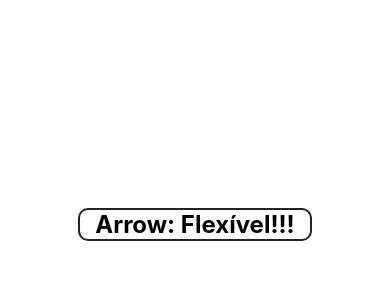
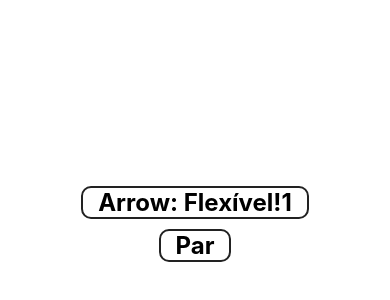
Before and after one commit to rafaellbarros/react-native-apps-nativas-android-e-ios, a React Native app in the folder exercicios/: screen / in a window 390 px wide. Shown: the part 198-498 px from the top of the page. Built offline with nearby package versions, Linux system fonts and the light colour scheme.

Commit message:
:construction: Renderizaçao Condicional

```diff
--- a/exercicios/src/App.js
+++ b/exercicios/src/App.js
@@ -1,12 +1,14 @@
 import React, {Component} from 'react'
 import {View, Text, StyleSheet} from 'react-native'
+import ParImpar from './components/ParImpar'
 import Simples from './components/Simples'
 
 export default class App extends Component {
 	render() {
 		return (
 			<View style={styles.container}>
-				<Simples texto='Flexível!!!' />
+				<Simples texto='Flexível!1' />
+				<ParImpar numero={32} />
 			</View>
 		)
 	}
--- /dev/null
+++ b/exercicios/src/components/If.js
@@ -0,0 +1,7 @@
+export default props => {
+	if (props.test) {
+		return props.children
+	} else {
+		return false
+	}
+}
--- /dev/null
+++ b/exercicios/src/components/ParImpar.js
@@ -0,0 +1,34 @@
+import React from 'react'
+import {View, Text} from 'react-native'
+import Padrao from '../estilo/Padrao'
+import If from './If'
+
+function parOuImpar(num) {
+	// if(num % 2 == 0) {
+	//     return <Text style={Padrao.ex}>Par</Text>
+	// } else {
+	//     return <Text style={Padrao.ex}>Impar</Text>
+	// }
+	const v = num % 2 == 0 ? 'Par' : 'Impar'
+	return <Text style={Padrao.ex}>{v}</Text>
+}
+
+/*
+		<If test={props.numero % 2 == 0}>
+			<Text style={Padrao.ex}>Par</Text>
+		</If>
+		<If test={props.numero % 2 == 1}>
+			<Text style={Padrao.ex}>Ímpar</Text>
+		</If>
+*/
+
+export default props => (
+	<View>
+		{parOuImpar(props.numero)}
+		{/* {
+     props.numero % 2 == 0
+     ? <Text style={Padrao.ex}>Par</Text>
+     : <Text style={Padrao.ex}>Impar</Text>
+ } */}
+	</View>
+)
```
